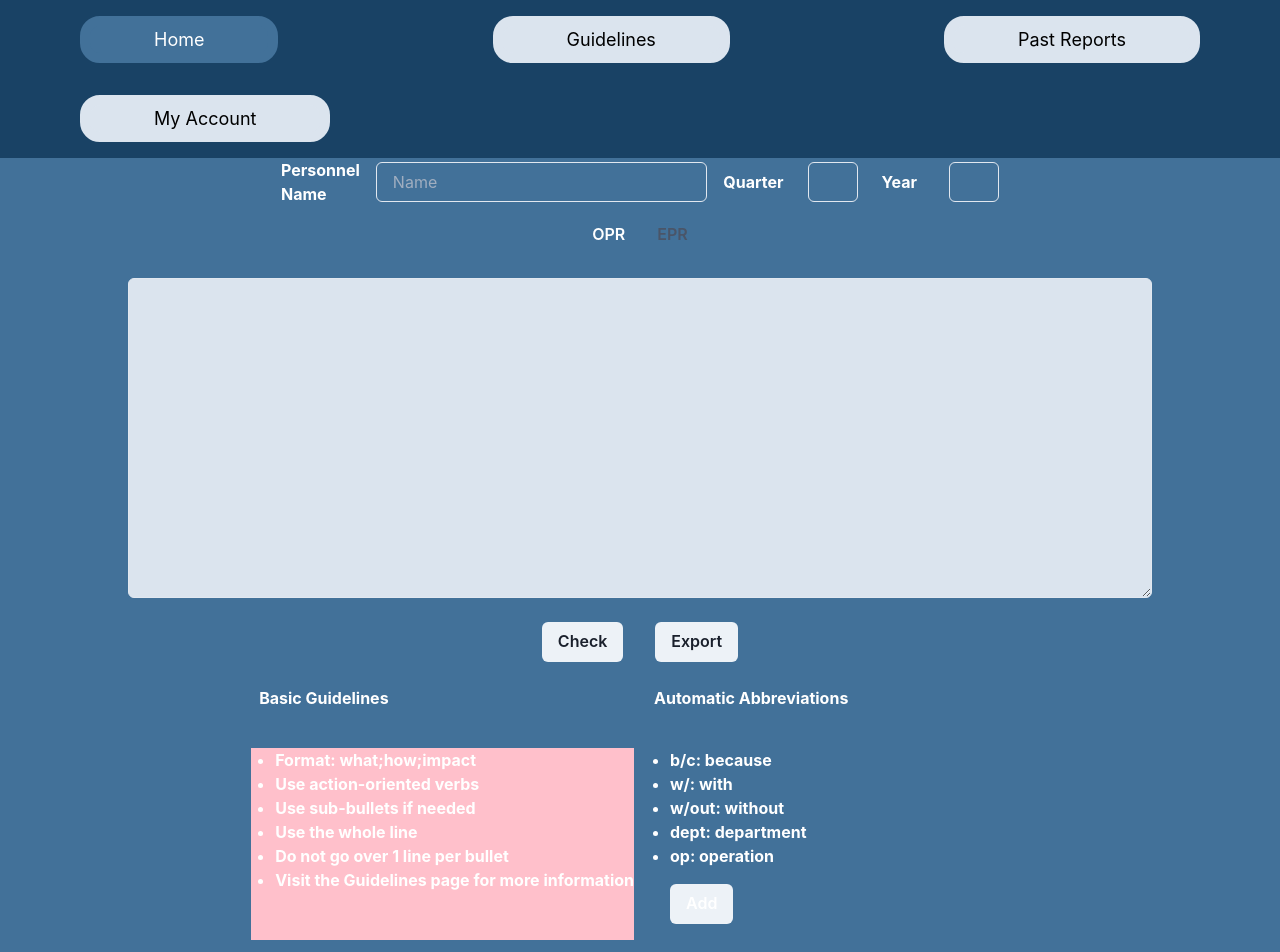
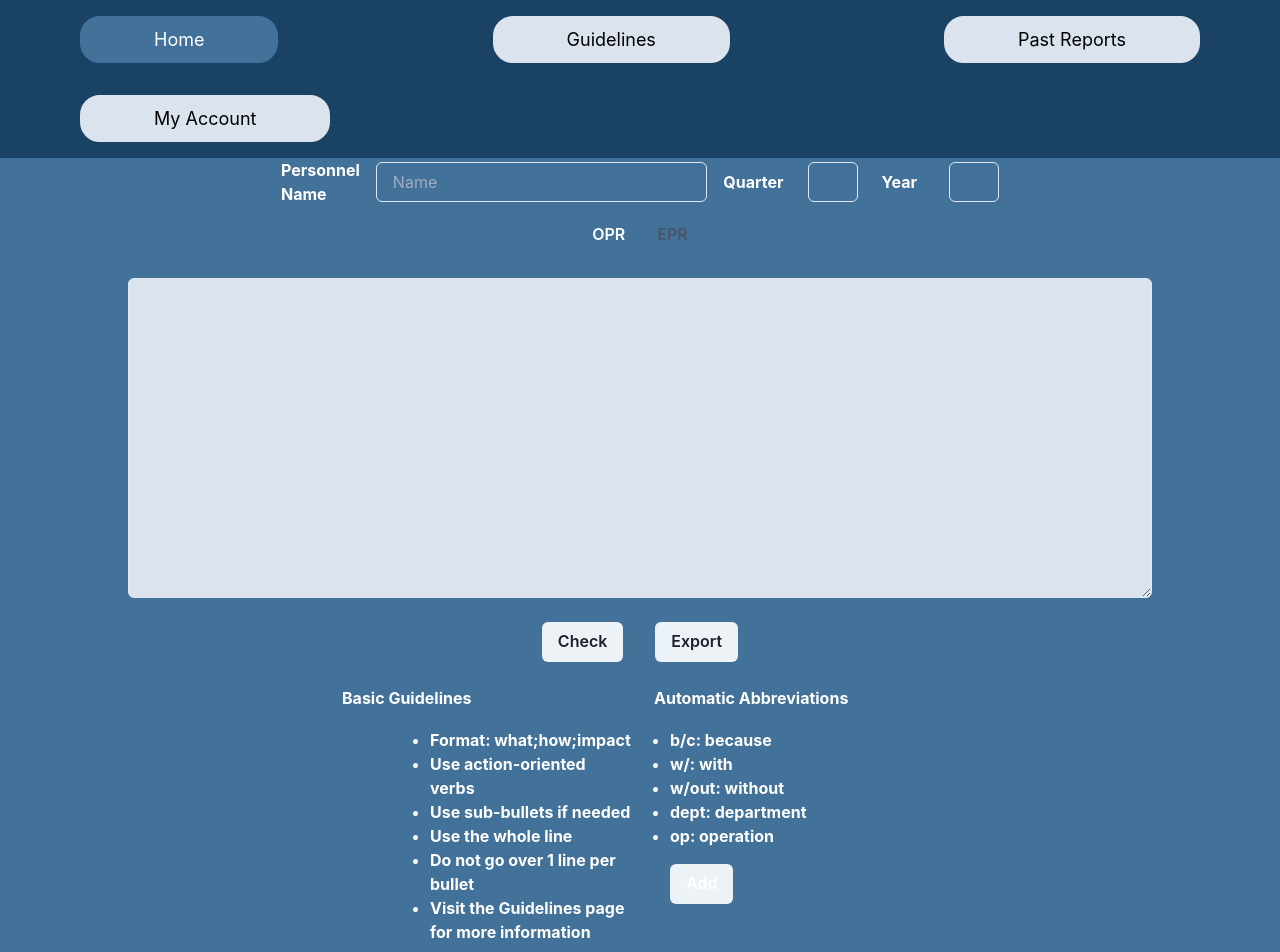
Before and after one commit to cvxluo/junior-design-project, a Next.js app: page / in a window 1280 px wide. Shown: the top 952 px of the page. Built offline with nearby package versions, Linux system fonts and the light colour scheme.

Commit message:
Fixing things

```diff
--- a/src/screens/Home/Home.jsx
+++ b/src/screens/Home/Home.jsx
@@ -101,20 +101,20 @@ export default function Home() {
         <Grid
           templateAreas={`"header1 header2"
                   "guidelines abbr"`}
-          gridTemplateRows={'50px 1fr'}
-          gridTemplateColumns={'1fr 1fr'}
+          gridTemplateRows={'30px 300px'}
+          gridTemplateColumns={'300px 300px'}
           h='200px'
           gap='3'
           color='white'
           fontWeight='bold'
         >
-          <GridItem pl='2' bg='blue.300' area={'header1'}>
+          <GridItem pl='2' bg='blue' area={'header1'}>
             Basic Guidelines
           </GridItem>
-          <GridItem pl='2' bg='blue.300' area={'header2'}>
+          <GridItem pl='2' bg='blue' area={'header2'}>
             Automatic Abbreviations
           </GridItem>
-          <GridItem pl='2' bg='pink' area={'guidelines'}>
+          <GridItem pl='20' bg='blue' area={'guidelines'}>
             <UnorderedList>
               <ListItem>Format: what;how;impact </ListItem>
               <ListItem>Use action-oriented verbs</ListItem>
@@ -124,7 +124,7 @@ export default function Home() {
               <ListItem>Visit the Guidelines page for more information</ListItem>
             </UnorderedList>
           </GridItem>
-          <GridItem pl='2' bg='blue.300' area={'abbr'}>
+          <GridItem pl='2' bg='blue' area={'abbr'}>
             <UnorderedList>
               <ListItem>b/c: because </ListItem>
               <ListItem>w/: with</ListItem>
```
Also changed, not shown: src/screens/Login/Login.jsx (+5 -3 lines).
